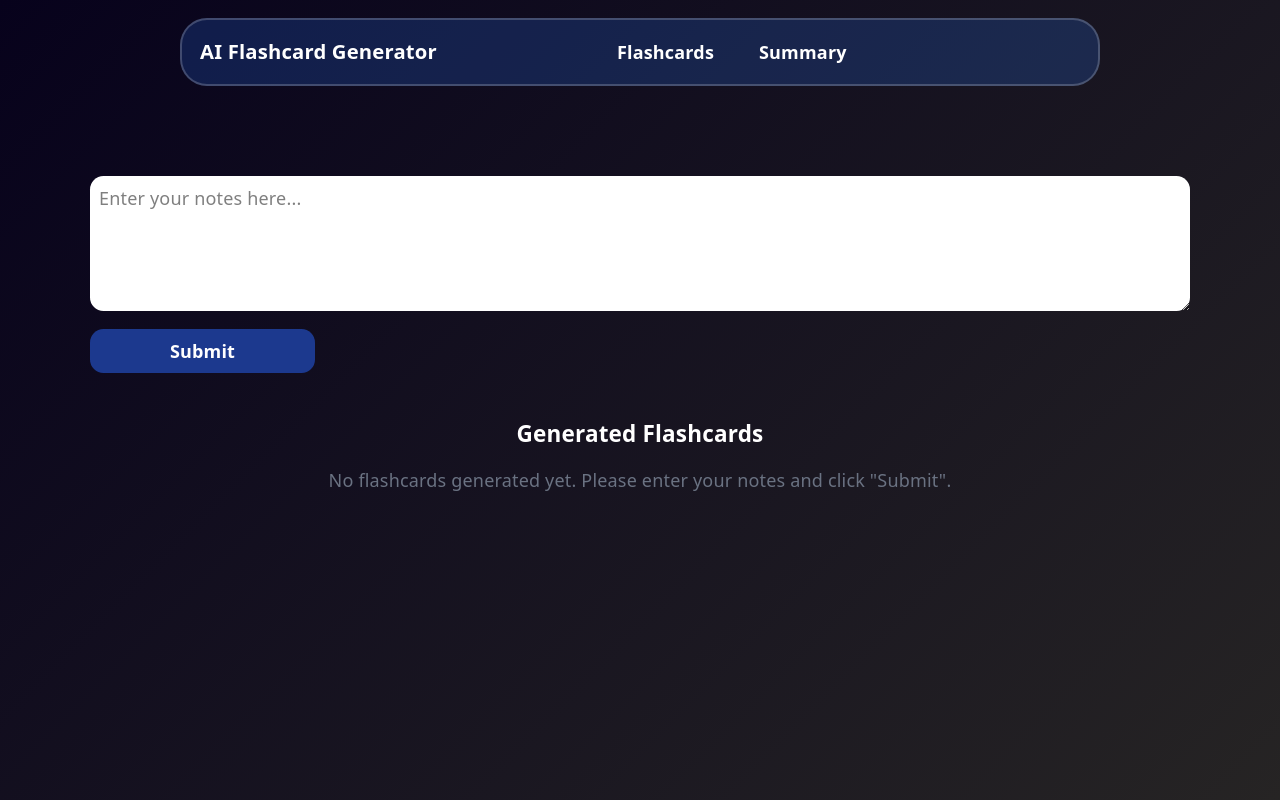
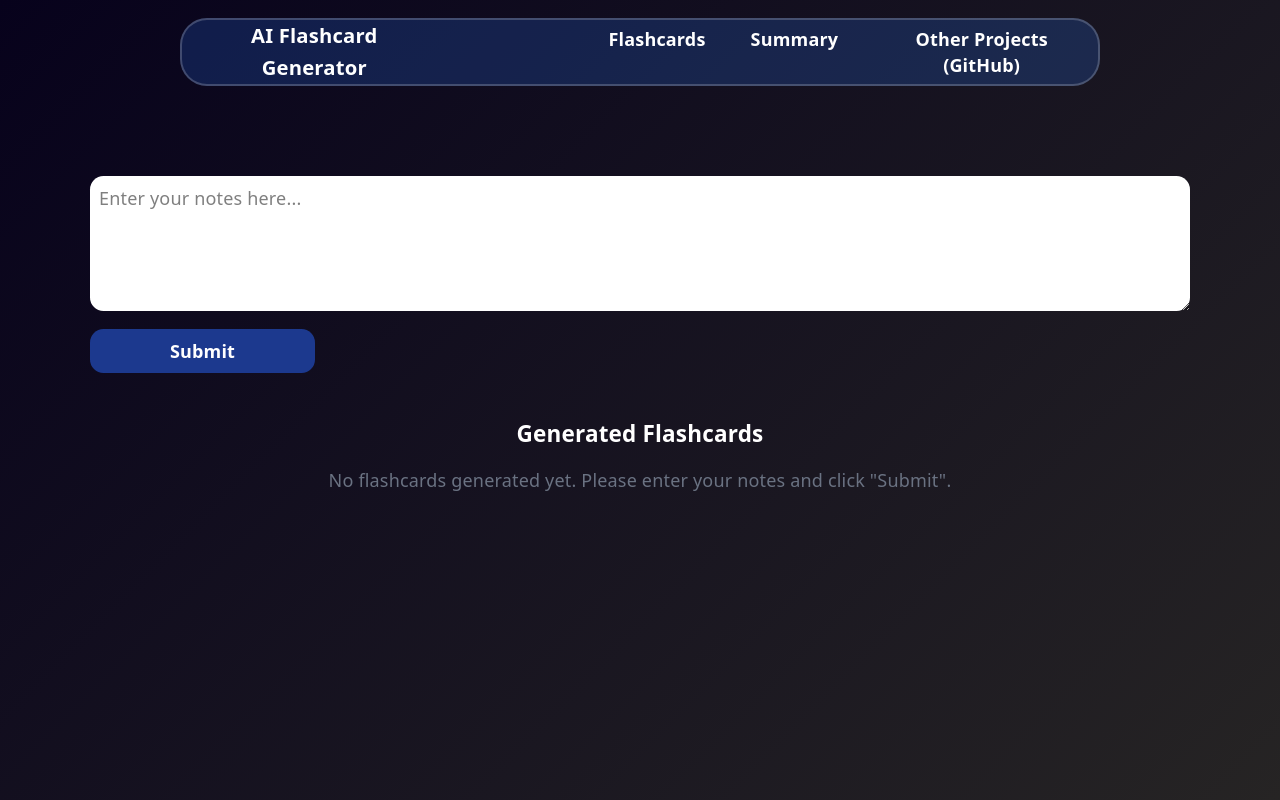
Before and after one commit to jdad24/flashcard-generator, a React (Vite) app: page / in a window 1280 px wide. Built offline with nearby package versions, Linux system fonts and the light colour scheme.

Commit message:
route update

```diff
--- a/src/components/navbar/index.tsx
+++ b/src/components/navbar/index.tsx
@@ -5,8 +5,9 @@ export default function NavBar({className}: {className?: string}) {
         <nav className={`bg-blue-500/20 font-bold text-white p-4 flex flex-row items-center h-15 w-auto mx-40 mt-4 rounded-3xl border-white/20 border-2 ${className || ''}`}>
             <div className='text-lg'>AI Flashcard Generator</div>
             <div className='text-md flex flex-row gap-10 ml-40'>
-                <Link to="/" className='hover:text-blue-300 hover:scale-110'>Flashcards</Link>
-                <Link to="/summary" className='mr-4 hover:text-blue-300 hover:scale-110'>Summary</Link>
+                <Link to="/*" className='hover:text-blue-300 hover:scale-110'>Flashcards</Link>
+                <Link to="/summary" className='hover:text-blue-300 hover:scale-110'>Summary</Link>
+                <Link to="http://github.com/jdad24" className='hover:text-blue-300 hover:scale-110'>Other Projects (GitHub)</Link>
             </div>
         </nav>
     )
```
